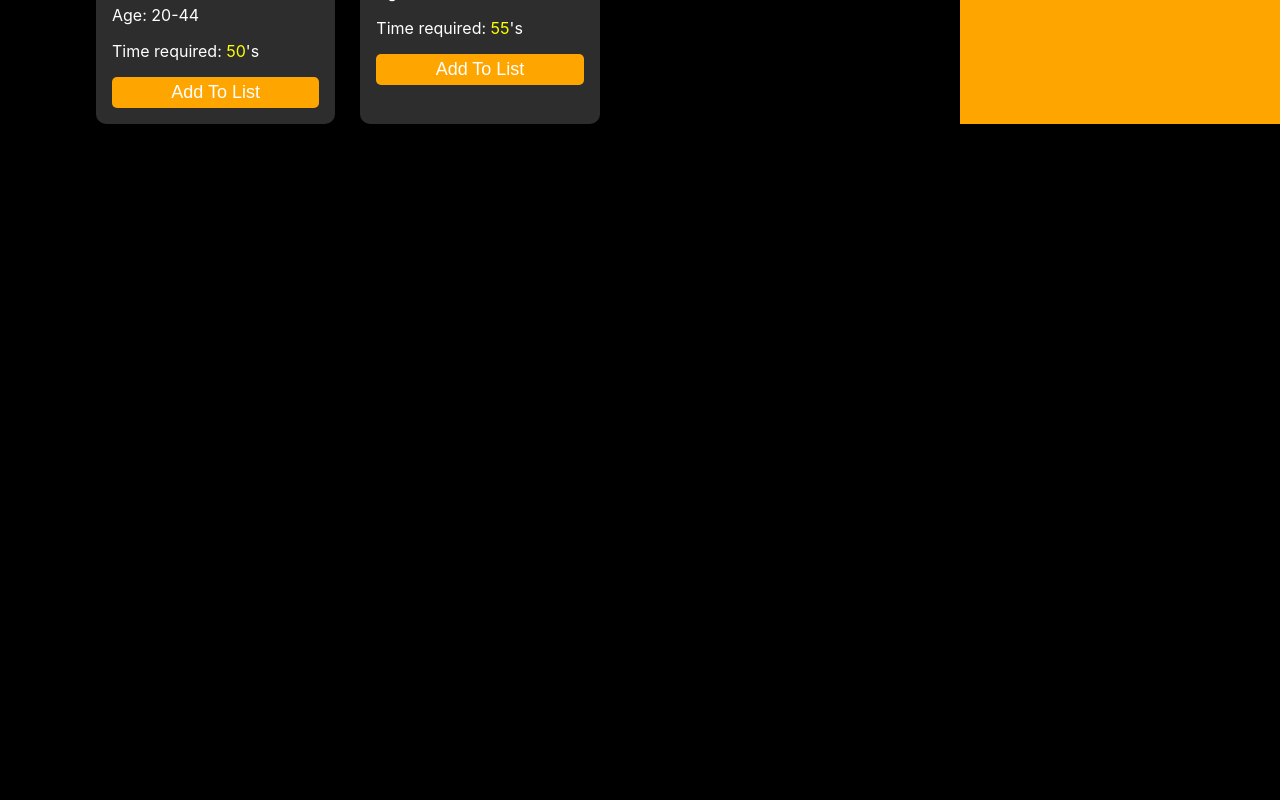
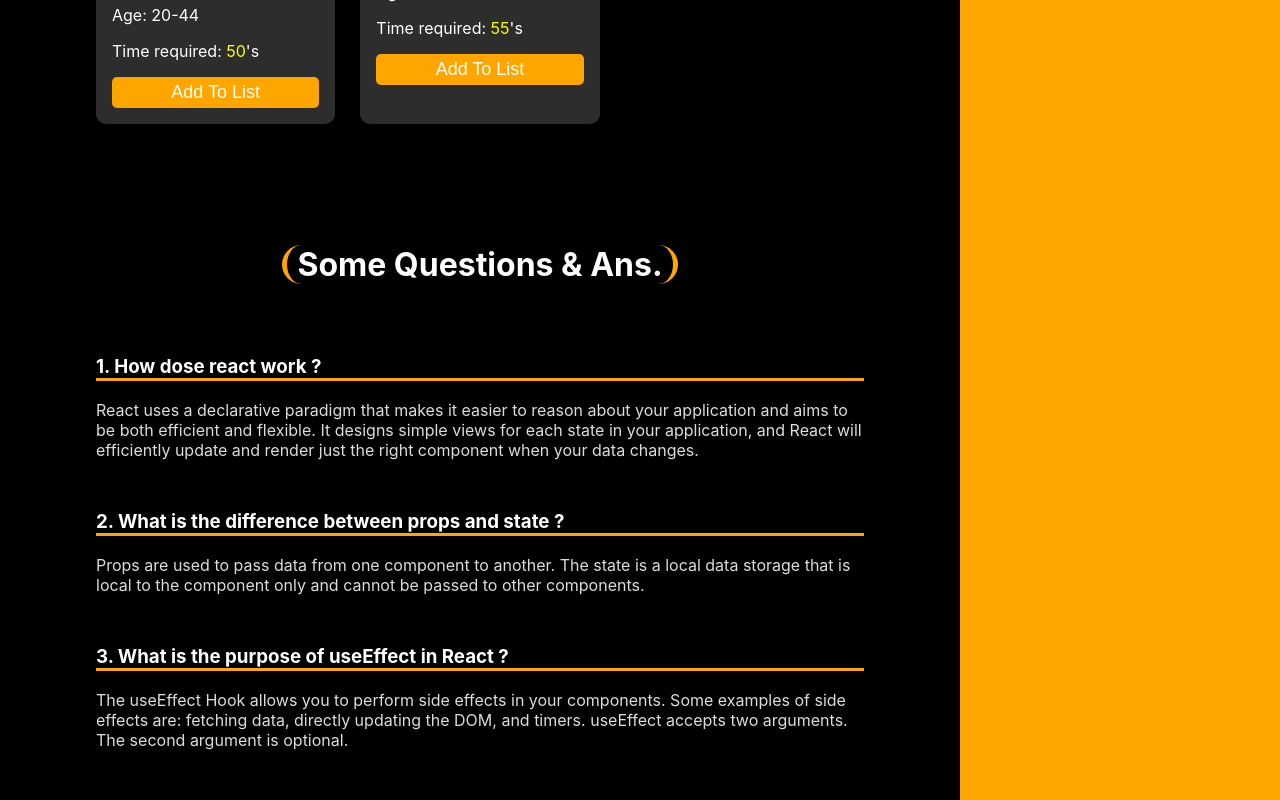
Before and after one commit to sultanmahmud07/Daily-Exercise-Zone, a React (Create React App) app: page / in a window 1280 px wide. Shown: the part 1544-2344 px from the top of the page. Before the commit the page ends 1668 px from the top, so only its background shows below. Built offline with nearby package versions, Linux system fonts and the light colour scheme.

Commit message:
all questions added

```diff
--- a/public/index.html
+++ b/public/index.html
@@ -24,7 +24,8 @@
       work correctly both with client-side routing and a non-root public URL.
       Learn how to configure a non-root public URL by running `npm run build`.
     -->
-    <title>React App</title>
+    <link rel="shortcut icon" href="favicon.png" type="image/x-icon">
+    <title>Exercise zone</title>
   </head>
   <body>
     <noscript>You need to enable JavaScript to run this app.</noscript>
--- /dev/null
+++ b/src/components/Extra/Question.css
@@ -0,0 +1,24 @@
+.question-title{
+  display: block;
+  width: 100%;
+  text-align: center;
+  padding-top: 100px;
+  padding-bottom: 50px;
+  /* padding-left: 10px;
+  padding-right: 10px; */
+}
+.q-title{
+  border-bottom: 3px solid orange;
+
+}
+.qs-title{
+border-right: 5px solid orange;
+border-left: 5px solid orange;
+border-radius: 20px;
+padding: 0px 10px;
+}
+
+.q-info{
+  margin-bottom: 50px;
+  color: gainsboro;
+}
--- /dev/null
+++ b/src/components/Extra/Question.js
@@ -0,0 +1,29 @@
+import React, { Component } from 'react';
+import './Question.css'
+class Question extends Component {
+  render() {
+    return (
+      <div>
+       <div className="container">
+       <h1 className='question-title'><span className='qs-title'>Some Questions & Ans.</span></h1>
+       <div className="question-container">
+        <div className="question">
+          <h3 className='q-title'>1. How dose react work ?</h3>
+          <p className='q-info'>React uses a declarative paradigm that makes it easier to reason about your application and aims to be both efficient and flexible. It designs simple views for each state in your application, and React will efficiently update and render just the right component when your data changes.</p>
+        </div>
+        <div className="question">
+          <h3 className='q-title'>2. What is the difference between props and state ?</h3>
+          <p className='q-info'>Props are used to pass data from one component to another. The state is a local data storage that is local to the component only and cannot be passed to other components.</p>
+        </div>
+        <div className="question">
+          <h3 className='q-title'>3. What is the purpose of useEffect in React ?</h3>
+          <p className='q-info'>The useEffect Hook allows you to perform side effects in your components. Some examples of side effects are: fetching data, directly updating the DOM, and timers. useEffect accepts two arguments. The second argument is optional.</p>
+        </div>
+       </div>
+       </div>
+      </div>
+    );
+  }
+}
+
+export default Question;
--- a/src/components/Main/Main.js
+++ b/src/components/Main/Main.js
@@ -1,4 +1,5 @@
 import React, { useEffect, useState } from 'react';
+import Question from '../Extra/Question';
 import SideBar from '../SideBar/SideBar';
 import SingleCart from '../SingleCart/SingleCart';
 import './Main.css';
@@ -32,6 +33,7 @@
              ></SingleCart>)
         }
        </div>
+       <Question></Question>
       </div>
 
 
@@ -40,6 +42,7 @@
 
         <SideBar list ={list}></SideBar>
       </div>
+
     </div>
   );
 };
```
Also changed, not shown: public/favicon.png (renamed from src/images/favicon.png), 1 other file (tests, documents, lock files or other folders).
